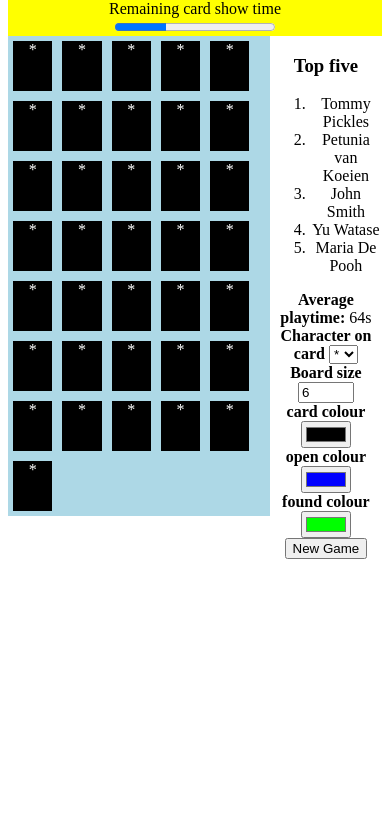
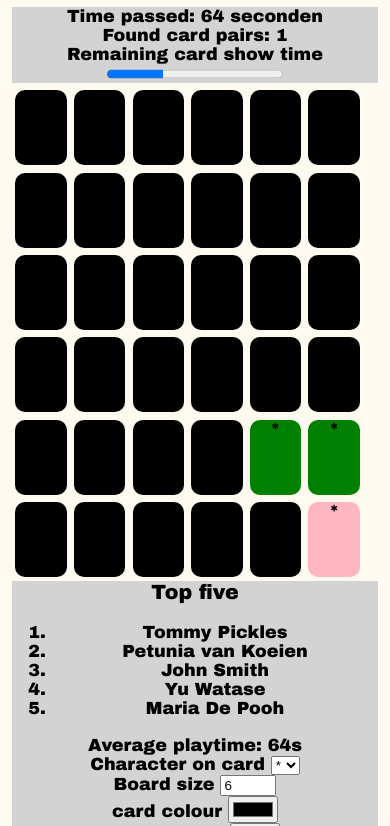
Before and after one commit to feddevanderlist/memoryGame, a website: page index.html in a window 390 px wide. Shown: the part 116-942 px from the top of the page. Before the commit the page ends 844 px from the top, so only its background shows below. Drawn offline with Linux system fonts and the light colour scheme.

Commit message:
version with full css mobile first

```diff
--- a/index.html
+++ b/index.html
@@ -2,7 +2,8 @@
 <html lang="en">
 
 <head>
-	<meta charset="UTF-8/">
+	<meta charset="UTF-8"/>
+	<meta name="viewport" content="width=device-width, initial-scale=1"/>
 	<title>Memory</title>
 	<link rel="stylesheet" href="styles.css"/>
 </head>
@@ -16,114 +17,114 @@
 			<label for="time-remaining">Remaining card show time</label><br/>
 			<progress id="time-remaining" value="32" max="100"> 32%</progress>
 		</div>
-		<div>
+		<div id="game-container">
 			<div id="game-field">
-				<div id="card-1" class="card">
+				<div id="card-1" class="card closed" tabindex="0">
 					*
 				</div>
-				<div id="card-2" class="card">
+				<div id="card-2" class="card closed" tabindex="1">
 					*
 				</div>
-				<div id="card-3" class="card">
+				<div id="card-3" class="card closed" tabindex="2">
 					*
 				</div>
-				<div id="card-4" class="card">
+				<div id="card-4" class="card closed" tabindex="3">
 					*
 				</div>
-				<div id="card-5" class="card">
+				<div id="card-5" class="card closed" tabindex="4">
 					*
 				</div>
-				<div id="card-6" class="card">
+				<div id="card-6" class="card closed" tabindex="5">
 					*
 				</div>
-				<div id="card-7" class="card">
+				<div id="card-7" class="card closed" tabindex="6">
 					*
 				</div>
-				<div id="card-8" class="card">
+				<div id="card-8" class="card closed" tabindex="7">
 					*
 				</div>
-				<div id="card-9" class="card">
+				<div id="card-9" class="card closed" tabindex="8">
 					*
 				</div>
-				<div id="card-10" class="card">
+				<div id="card-10" class="card closed" tabindex="9">
 					*
 				</div>
-				<div id="card-11" class="card">
+				<div id="card-11" class="card closed" tabindex="10">
 					*
 				</div>
-				<div id="card-12" class="card">
+				<div id="card-12" class="card closed" tabindex="11">
 					*
 				</div>
-				<div id="card-13" class="card">
+				<div id="card-13" class="card closed" tabindex="12">
 					*
 				</div>
-				<div id="card-14" class="card">
+				<div id="card-14" class="card closed" tabindex="13">
 					*
 				</div>
-				<div id="card-15" class="card">
+				<div id="card-15" class="card closed" tabindex="14">
 					*
 				</div>
-				<div id="card-16" class="card">
+				<div id="card-16" class="card closed" tabindex="15">
 					*
 				</div>
-				<div id="card-17" class="card">
+				<div id="card-17" class="card closed" tabindex="16">
 					*
 				</div>
-				<div id="card-18" class="card">
+				<div id="card-18" class="card closed" tabindex="17">
 					*
 				</div>
-				<div id="card-19" class="card">
+				<div id="card-19" class="card closed" tabindex="18">
 					*
 				</div>
-				<div id="card-20" class="card">
+				<div id="card-20" class="card closed" tabindex="19">
 					*
 				</div>
-				<div id="card-21" class="card">
+				<div id="card-21" class="card closed" tabindex="20">
 					*
 				</div>
-				<div id="card-22" class="card">
+				<div id="card-22" class="card closed" tabindex="21">
 					*
 				</div>
-				<div id="card-23" class="card">
+				<div id="card-23" class="card closed" tabindex="22">
 					*
 				</div>
-				<div id="card-24" class="card">
+				<div id="card-24" class="card closed" tabindex="23">
 					*
 				</div>
-				<div id="card-25" class="card">
+				<div id="card-25" class="card closed" tabindex="24">
 					*
 				</div>
-				<div id="card-26" class="card">
+				<div id="card-26" class="card closed" tabindex="25">
 					*
 				</div>
-				<div id="card-27" class="card">
+				<div id="card-27" class="card closed" tabindex="26">
 					*
 				</div>
-				<div id="card-28" class="card">
+				<div id="card-28" class="card closed" tabindex="27">
 					*
 				</div>
-				<div id="card-29" class="card">
+				<div id="card-29" class="card found" tabindex="28">
 					*
 				</div>
-				<div id="card-30" class="card">
+				<div id="card-30" class="card found" tabindex="29">
 					*
 				</div>
-				<div id="card-31" class="card">
+				<div id="card-31" class="card closed" tabindex="30">
 					*
 				</div>
-				<div id="card-32" class="card">
+				<div id="card-32" class="card closed" tabindex="31">
 					*
 				</div>
-				<div id="card-33" class="card">
+				<div id="card-33" class="card closed" tabindex="32">
 					*
 				</div>
-				<div id="card-34" class="card">
+				<div id="card-34" class="card closed" tabindex="33">
 					*
 				</div>
-				<div id="card-35" class="card">
+				<div id="card-35" class="card closed" tabindex="34">
 					*
 				</div>
-				<div id="card-36" class="card">
+				<div id="card-36" class="card open" tabindex="35">
 					*
 				</div>
 			</div>
--- a/styles.css
+++ b/styles.css
@@ -1,30 +1,79 @@
+body {
+    font-family: "Arial Black", Helvetica, sans-serif;
+    font-size: 1.1em;
+    color: black;
+    background: floralwhite;
+    margin: 3%;
+}
+
 #container {
-    background: lightgrey;
     text-align: center;
 }
 
 #game-field {
     background: lightblue;
-    width: 70%;
-    float: left;
-}
-
-#game-info {
-    background: yellow;
+    margin-bottom: 1%;
+    margin-top: 1%;
 
 }
 
-.card {
-    background: black;
-    color: white;
-    float: inherit;
-    width: 15%;
-    height: 50px;
-    margin: 5px;
+
+#game-info {
+    background: lightgrey;
 }
 
 #statistics {
-    width: 30%;
-    float: right;
-    margin-top: 0;
+    background: lightgrey;
+    clear: left;
+    margin-top: 1%;
 }
+
+.card {
+    float: left;
+    width: 14%;
+    height: 75px;
+    margin: 1%;
+    cursor: pointer;
+    border-radius: 10px;
+    text-align: center;
+    overflow: hidden;
+}
+
+
+.closed {
+    background: black;
+    color: transparent;
+}
+
+.open {
+    background: lightpink;
+    color: black;
+}
+
+.found {
+    background: green;
+    color: black;
+}
+
+@media (min-width: 800px) {
+    #statistics {
+        width: 28%;
+        float: right;
+        clear: none;
+    }
+
+    #game-field {
+        width: 70%;
+        float: left;
+        padding-left: 1%;
+    }
+
+    #game-info {
+        margin-bottom: 1%;
+    }
+
+    .card {
+        height: 100px;
+        margin: 5px;
+    }
+}
```
